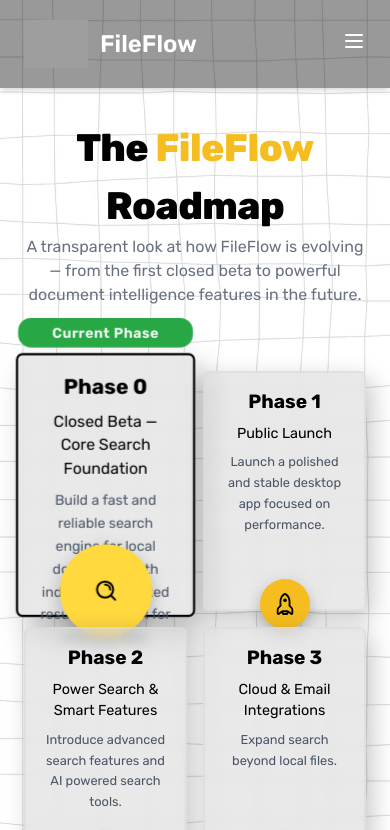
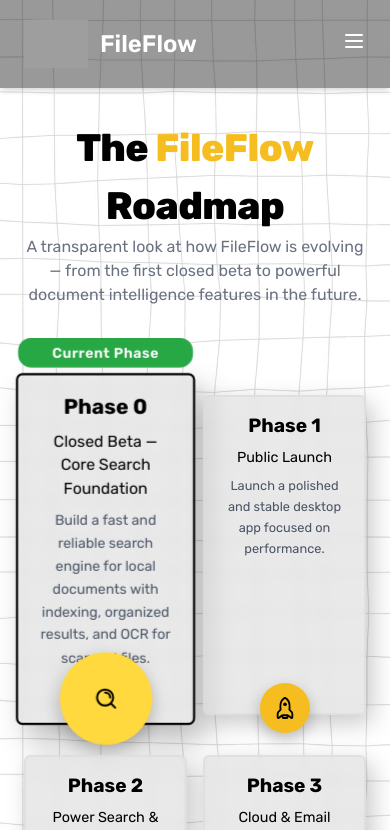
Before and after one commit to ToxicJoEz/file-flow-front-end, a React (Vite) app: page /roadmap in a window 390 px wide. Shown: the top 830 px of the page. Built offline with nearby package versions, Linux system fonts and the light colour scheme; grey boxes are pictures that could not be loaded.

Commit message:
roadmap4

```diff
--- a/src/components/styles.scss
+++ b/src/components/styles.scss
@@ -1946,8 +1946,9 @@
 
   .roadmap-card {
     width: 100%;
-    height: 240px;
     padding: 16px;
+    margin-top: 24px;
+
   }
 
   .roadmap-card h1 {
--- a/src/pages/RoadMap.jsx
+++ b/src/pages/RoadMap.jsx
@@ -28,7 +28,7 @@
 
     setTimeout(() => {
       if (detailsRef.current) {
-        const yOffset = -80; // 🔥 adjust this value (top margin)
+        const yOffset = -120;
         const y =
           detailsRef.current.getBoundingClientRect().top +
           window.pageYOffset +
@@ -77,6 +77,8 @@
         { name: "Professional Excel Exports" },
         { name: "Open-at-Location Behavior" },
         { name: "Performance Modes" },
+        { name: "PDF editing" },
+        { name: "Bulk file editing" },
       ],
     },
 
```
